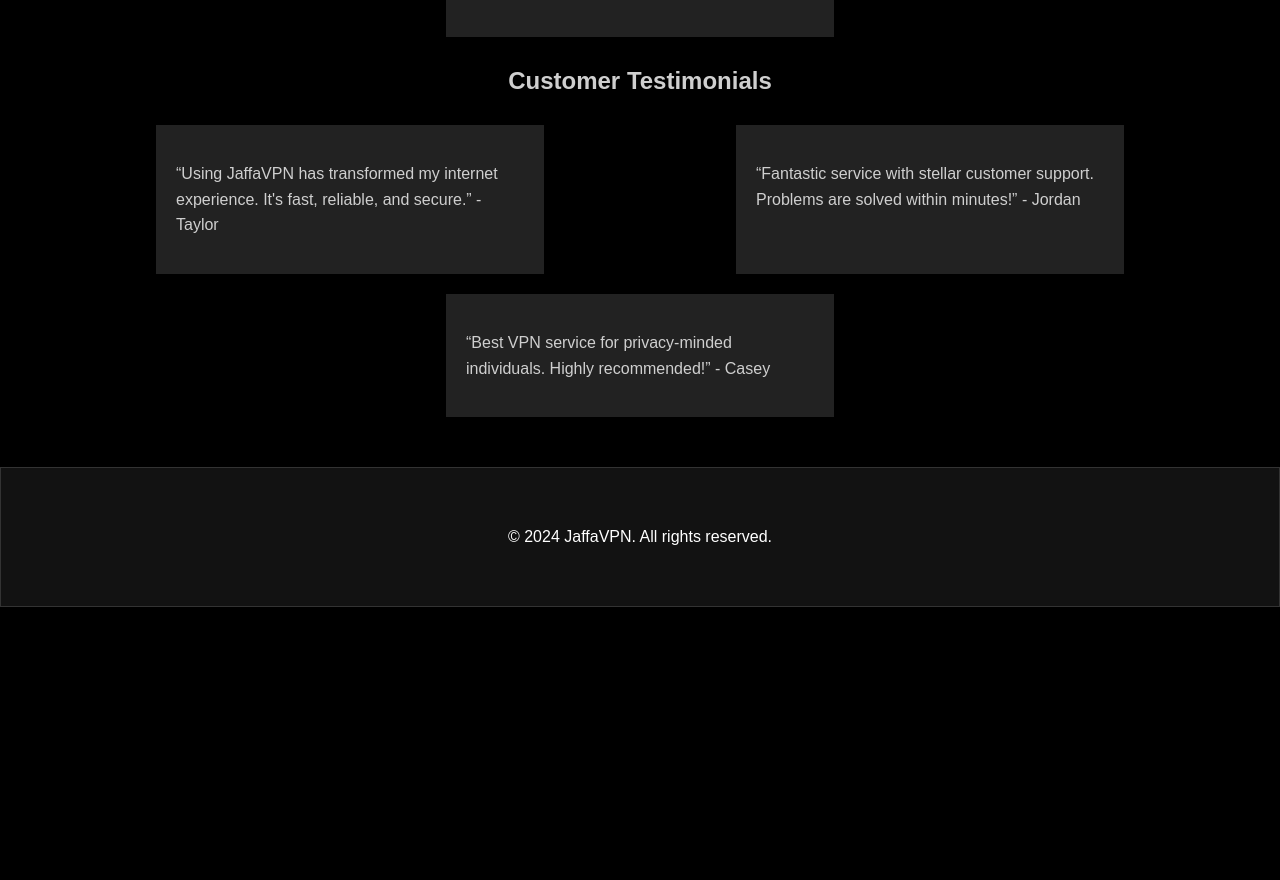
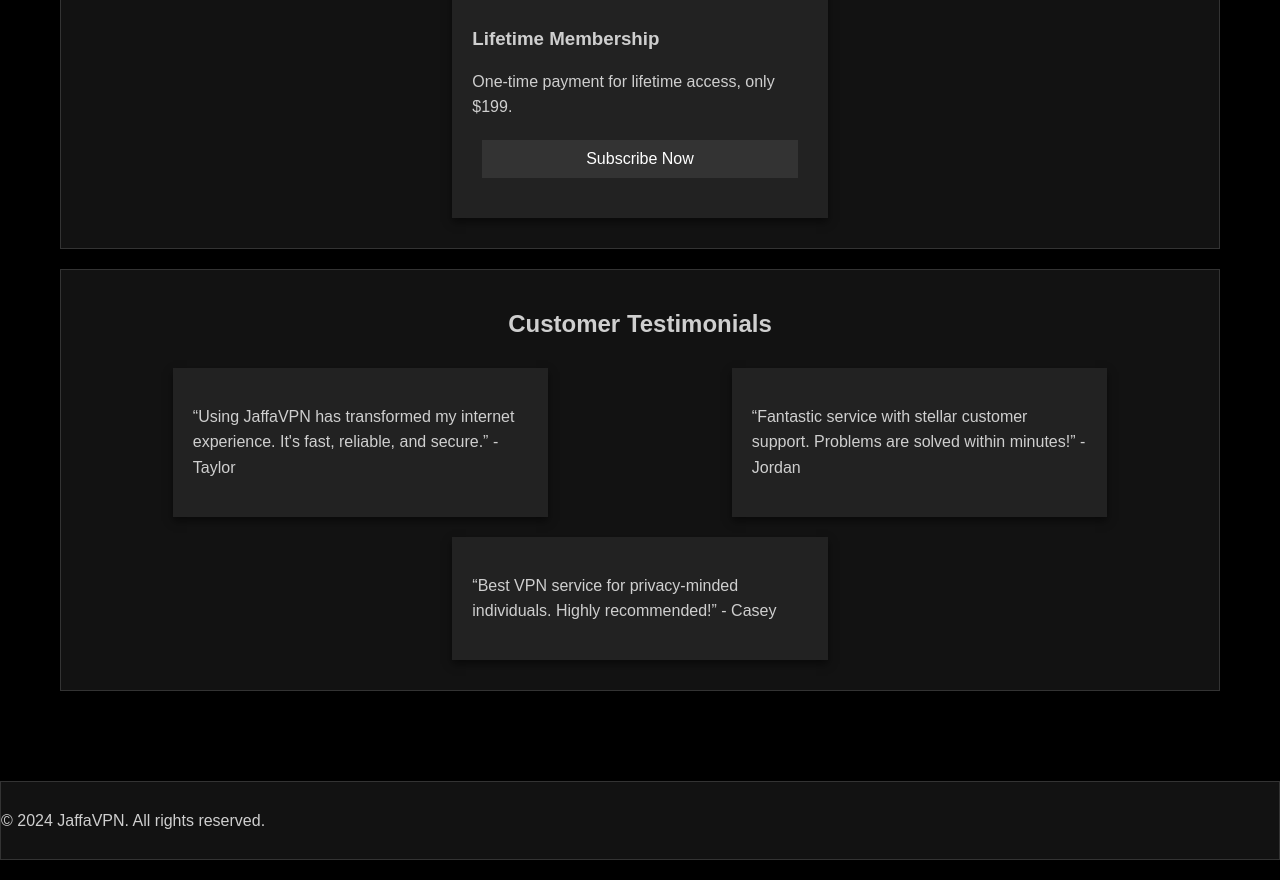
Before and after one commit to MaldroidDev/JaffaVPN, a plain HTML site: page index.html in a window 1280 px wide. Shown: the part 1458-2338 px from the top of the page. Before the commit the page ends 2085 px from the top, so only its background shows below. Drawn offline with Linux system fonts and the light colour scheme.

Commit message:
Update index.html

```diff
--- a/index.html
+++ b/index.html
@@ -15,17 +15,14 @@
     .container {
         max-width: 1200px;
         margin: auto;
-        padding: 20px;
+        padding: 50px 20px;
         box-sizing: border-box;
     }
-    .section, header, footer {
+    section, header, footer {
         background: #121212; /* Slightly lighter black for differentiation */
-        color: white;
-        text-align: center;
-        padding: 40px 20px;
         margin: 20px 0;
+        padding: 20px;
         border: 1px solid #333; /* Subtle borders for structure */
-        box-shadow: 0 4px 8px rgba(0,0,0,0.5); /* Shadow for depth */
     }
     h1, h2 {
         text-align: center;
@@ -46,7 +43,7 @@
         padding: 20px;
         flex-basis: 30%;
         background: #222; /* Dark backgrounds for cards */
-        box-shadow: 0 4px 8px rgba(0,0,0,0.5);
+        box-shadow: 0 4px 8px rgba(0,0,0,0.5); /* Stronger shadow for depth */
         transition: transform 0.3s ease-in-out, box-shadow 0.3s ease-in-out;
     }
     .card:hover {
@@ -69,6 +66,9 @@
     .button:hover {
         background-color: #1a1a1a;
     }
+    footer {
+        padding: 10px 0;
+    }
     @keyframes fadeIn {
         from { opacity: 0; }
         to { opacity: 1; }
@@ -80,13 +80,13 @@
 </style>
 </head>
 <body>
-<header class="section">
+<header>
     <h1>Welcome to JaffaVPN</h1>
     <p>Experience secure, unrestricted internet access.</p>
 </header>
 
 <div class="container">
-    <section class="fadeIn">
+    <section id="why" class="fadeIn">
         <h2>Why Choose JaffaVPN?</h2>
         <p>JaffaVPN offers unmatched privacy and security features, providing you with the freedom to access the internet without restrictions. Our VPN service ensures your digital safety on any network.</p>
         <ul>
@@ -96,7 +96,7 @@
         </ul>
     </section>
 
-    <section class="features fadeIn">
+    <section id="features" class="fadeIn">
         <h2>Key Features</h2>
         <div class="features">
             <div class="card">
@@ -114,7 +114,7 @@
         </div>
     </section>
 
-    <section class="deals fadeIn">
+    <section id="deals" class="fadeIn">
         <h2>Exclusive Deals</h2>
         <div class="deals">
             <div class="card">
@@ -135,7 +135,7 @@
         </div>
     </section>
 
-    <section class="testimonials fadeIn">
+    <section id="testimonials" class="fadeIn">
         <h2>Customer Testimonials</h2>
         <div class="testimonials">
             <div class="card">
@@ -151,7 +151,7 @@
     </section>
 </div>
 
-<footer class="section">
+<footer>
     <p>© 2024 JaffaVPN. All rights reserved.</p>
 </footer>
 
```
